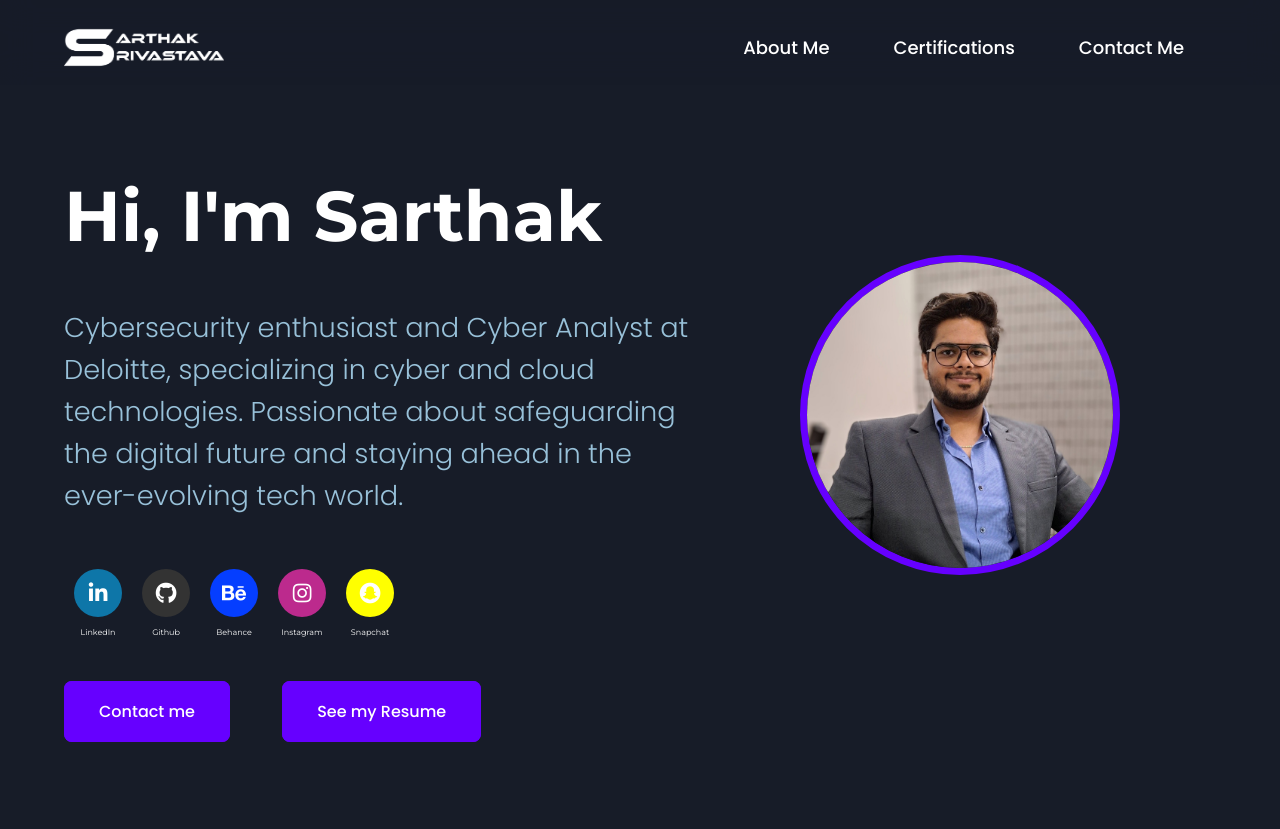
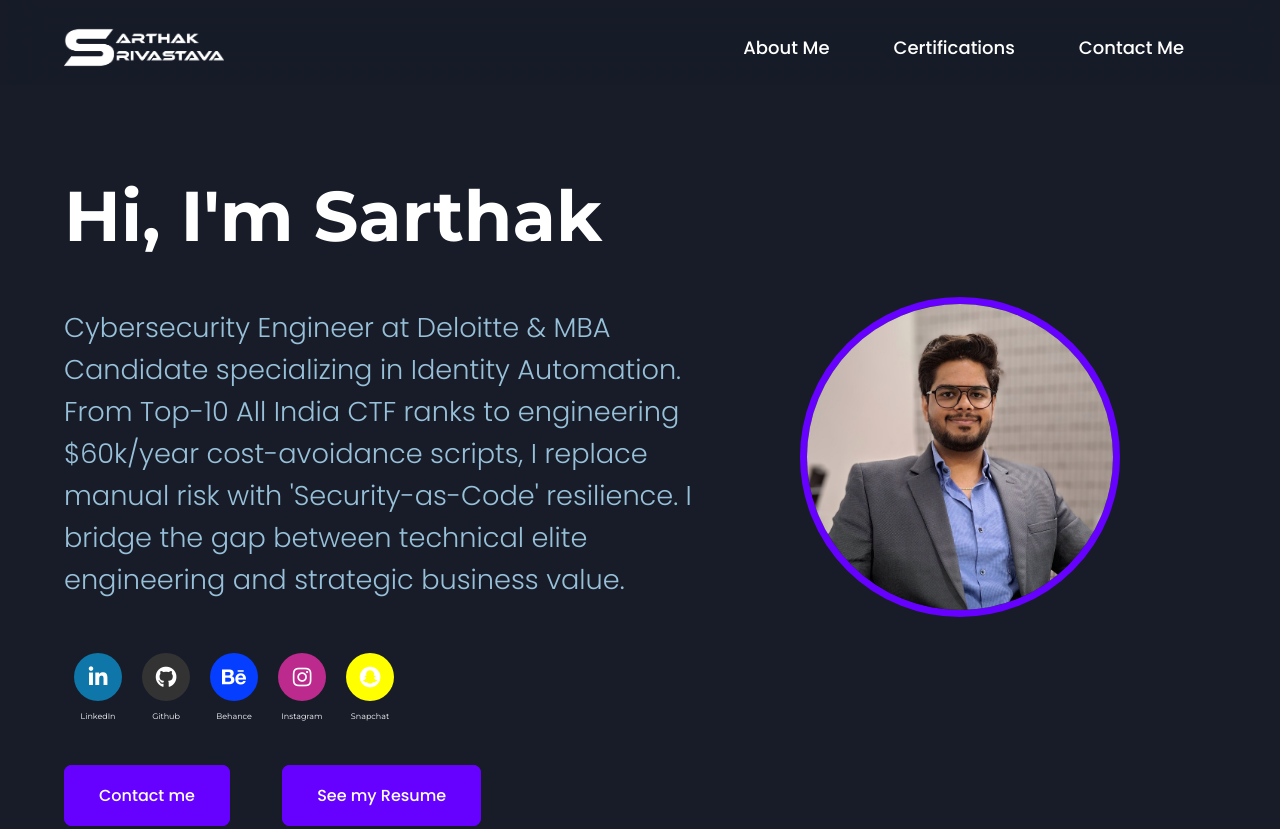
Before and after one commit to SarthakSrivastava2710/portfolio, a plain HTML site: page index.html in a window 1280 px wide. Shown: the top 829 px of the page. Drawn offline with Linux system fonts and the light colour scheme.

Commit message:
Updated Header and Resume

```diff
--- a/index.html
+++ b/index.html
@@ -45,9 +45,10 @@
       <div class="content">
         <h1 class="p-header">Hi, I'm Sarthak</h1>
         <p class="txt">
-          Cybersecurity enthusiast and Cyber Analyst at Deloitte, specializing in cyber and cloud
-          technologies. Passionate about safeguarding the digital future and staying ahead in the
-          ever-evolving tech world.
+          Cybersecurity Engineer at Deloitte & MBA Candidate specializing in Identity Automation.
+          From Top-10 All India CTF ranks to engineering $60k/year cost-avoidance scripts, I replace
+          manual risk with 'Security-as-Code' resilience. I bridge the gap between technical elite
+          engineering and strategic business value.
         </p>
 
         <ul class="social">
@@ -86,7 +87,7 @@
         </ul>
         <div class="button">
           <a href="#contactme" class="btn">Contact me</a>
-          <a href="./Resume.pdf" class="btn" target="_blank">See my Resume</a>
+          <a href="./Sarthak Srivastava Resume.pdf" class="btn" target="_blank">See my Resume</a>
         </div>
       </div>
       <div id="me">
```
Also changed, not shown: 2 other files.
